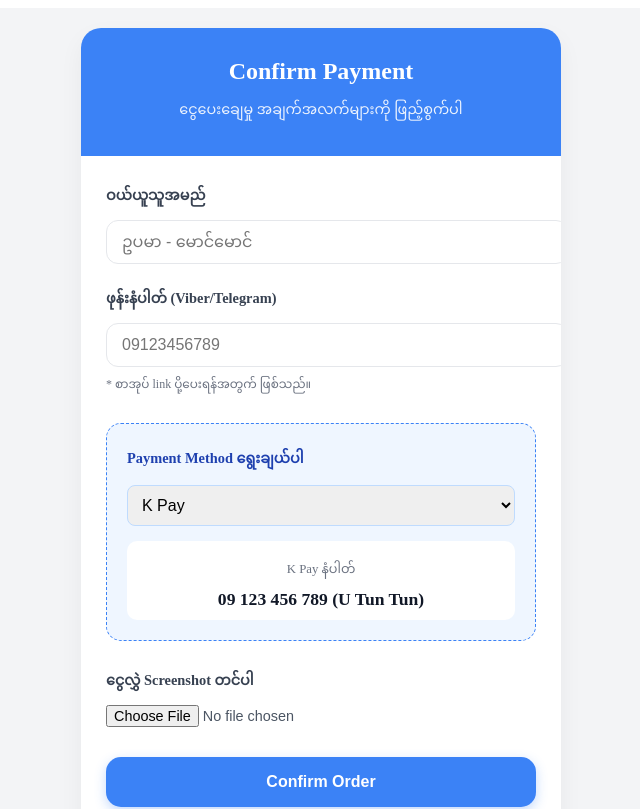
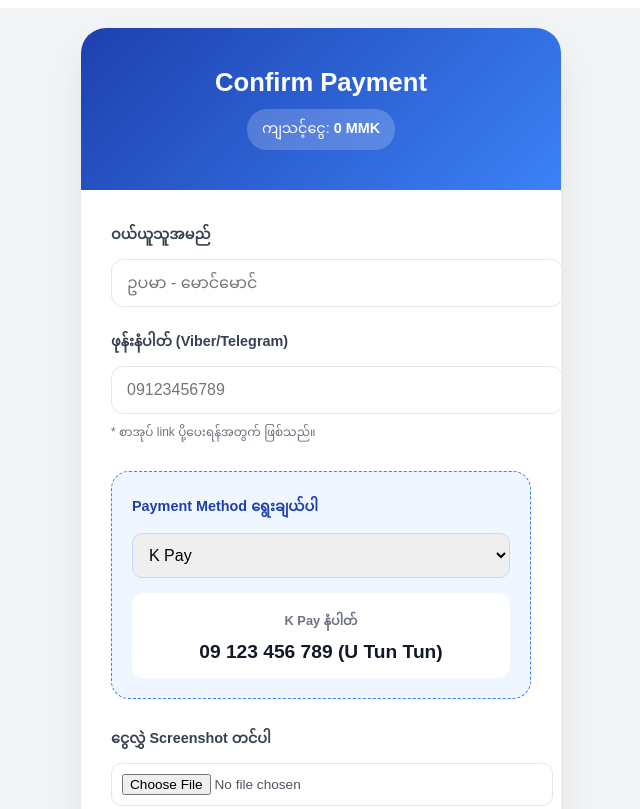
Before and after one commit to tunmyatwin82/ebook-platform, a Next.js app in the folder frontend/: page /checkout in a window 1280 px wide. Shown: the top 809 px of the page, without its empty margins (319-959 px from the left). Built offline with nearby package versions, Linux system fonts and the light colour scheme.

Commit message:
Add order success page

```diff
--- a/frontend/src/app/checkout/page.js
+++ b/frontend/src/app/checkout/page.js
@@ -7,12 +7,14 @@ function CheckoutContent() {
   const router = useRouter();
   const searchParams = useSearchParams();
   const [loading, setLoading] = useState(false);
+
   const [formData, setFormData] = useState({
     name: '',
     phone: '',
     paymentMethod: 'K Pay',
     screenshot: null,
-    book_id: searchParams.get('id')
+    book_id: searchParams.get('id'),
+    amount: searchParams.get('price') || 0 // URL မှ Price ကို လက်ခံရန် ထည့်သွင်းထားသည်
   });
 
   const paymentNumbers = {
@@ -29,8 +31,8 @@ function CheckoutContent() {
     setLoading(true);
     try {
       await submitOrder(formData);
-      alert("အော်ဒါတင်ခြင်း အောင်မြင်ပါသည်။ ခဏအတွင်း လူကြီးမင်း၏ ဖုန်းနံပါတ်သို့ ဆက်သွယ်ပေးပါမည်။");
-      router.push('/');
+      // Success Page သို့ လွှဲပြောင်းပေးခြင်း
+      router.push('/order-success');
     } catch (err) {
       alert("အော်ဒါတင်ခြင်း မအောင်မြင်ပါ။ အင်တာနက်လိုင်း ပြန်စစ်ပြီး ထပ်မံကြိုးစားကြည့်ပါ။");
     } finally {
@@ -39,16 +41,18 @@ function CheckoutContent() {
   };
 
   return (
-    <div style={{ backgroundColor: '#f3f4f6', minHeight: '100vh', padding: '20px' }}>
-      <div style={{ maxWidth: '480px', margin: '0 auto', backgroundColor: '#fff', borderRadius: '20px', overflow: 'hidden', boxShadow: '0 10px 25px rgba(0,0,0,0.05)' }}>
+    <div style={{ backgroundColor: '#f3f4f6', minHeight: '100vh', padding: '20px', fontFamily: 'sans-serif' }}>
+      <div style={{ maxWidth: '480px', margin: '0 auto', backgroundColor: '#fff', borderRadius: '25px', overflow: 'hidden', boxShadow: '0 20px 40px rgba(0,0,0,0.08)' }}>
 
         {/* Header Section */}
-        <div style={{ backgroundColor: '#3b82f6', padding: '30px 20px', textAlign: 'center', color: 'white' }}>
-          <h2 style={{ margin: 0, fontSize: '1.5rem', fontWeight: '700' }}>Confirm Payment</h2>
-          <p style={{ margin: '10px 0 0', opacity: '0.9', fontSize: '0.9rem' }}>ငွေပေးချေမှု အချက်အလက်များကို ဖြည့်စွက်ပါ</p>
+        <div style={{ background: 'linear-gradient(135deg, #1e40af 0%, #3b82f6 100%)', padding: '40px 20px', textAlign: 'center', color: 'white' }}>
+          <h2 style={{ margin: 0, fontSize: '1.6rem', fontWeight: '800' }}>Confirm Payment</h2>
+          <div style={{ marginTop: '12px', backgroundColor: 'rgba(255,255,255,0.2)', display: 'inline-block', padding: '5px 15px', borderRadius: '20px', fontSize: '0.9rem' }}>
+            ကျသင့်ငွေ: <b>{formData.amount} MMK</b>
+          </div>
         </div>
 
-        <form onSubmit={handleSubmit} style={{ padding: '25px' }}>
+        <form onSubmit={handleSubmit} style={{ padding: '30px' }}>
 
           {/* User Info Section */}
           <div style={{ marginBottom: '20px' }}>
@@ -57,7 +61,7 @@ function CheckoutContent() {
               type="text"
               placeholder="ဥပမာ - မောင်မောင်"
               required
-              style={{ width: '100%', padding: '12px 15px', borderRadius: '12px', border: '1px solid #e5e7eb', fontSize: '1rem', outline: 'none' }}
+              style={{ width: '100%', padding: '14px 15px', borderRadius: '12px', border: '1px solid #e5e7eb', fontSize: '1rem', outline: 'none', transition: 'border-color 0.2s' }}
               onChange={(e) => setFormData({...formData, name: e.target.value})}
             />
           </div>
@@ -68,17 +72,17 @@ function CheckoutContent() {
               type="tel"
               placeholder="09123456789"
               required
-              style={{ width: '100%', padding: '12px 15px', borderRadius: '12px', border: '1px solid #e5e7eb', fontSize: '1rem', outline: 'none' }}
+              style={{ width: '100%', padding: '14px 15px', borderRadius: '12px', border: '1px solid #e5e7eb', fontSize: '1rem', outline: 'none' }}
               onChange={(e) => setFormData({...formData, phone: e.target.value})}
             />
-            <small style={{ color: '#6b7280', fontSize: '0.75rem', marginTop: '5px', display: 'block' }}>* စာအုပ် link ပို့ပေးရန်အတွက် ဖြစ်သည်။</small>
+            <small style={{ color: '#6b7280', fontSize: '0.75rem', marginTop: '6px', display: 'block' }}>* စာအုပ် link ပို့ပေးရန်အတွက် ဖြစ်သည်။</small>
           </div>
 
           {/* Payment Details Section */}
-          <div style={{ padding: '20px', backgroundColor: '#eff6ff', borderRadius: '15px', marginBottom: '25px', border: '1px dashed #3b82f6' }}>
+          <div style={{ padding: '20px', backgroundColor: '#eff6ff', borderRadius: '18px', marginBottom: '25px', border: '1px dashed #3b82f6' }}>
             <label style={{ display: 'block', marginBottom: '10px', fontSize: '0.9rem', fontWeight: '700', color: '#1e40af' }}>Payment Method ရွေးချယ်ပါ</label>
             <select
-              style={{ width: '100%', padding: '10px', borderRadius: '8px', border: '1px solid #bfdbfe', fontSize: '1rem', marginBottom: '15px' }}
+              style={{ width: '100%', padding: '12px', borderRadius: '10px', border: '1px solid #bfdbfe', fontSize: '1rem', marginBottom: '15px', cursor: 'pointer' }}
               onChange={(e) => setFormData({...formData, paymentMethod: e.target.value})}
             >
               <option>K Pay</option>
@@ -87,9 +91,9 @@ function CheckoutContent() {
               <option>CB Pay</option>
             </select>
 
-            <div style={{ textAlign: 'center', padding: '10px', backgroundColor: 'white', borderRadius: '10px' }}>
-              <p style={{ margin: '5px 0', fontSize: '0.8rem', color: '#6b7280' }}>{formData.paymentMethod} နံပါတ်</p>
-              <p style={{ margin: '0', fontSize: '1.1rem', fontWeight: '800', color: '#111827' }}>
+            <div style={{ textAlign: 'center', padding: '15px', backgroundColor: 'white', borderRadius: '12px' }}>
+              <p style={{ margin: '0 0 5px 0', fontSize: '0.8rem', color: '#6b7280', fontWeight: '600' }}>{formData.paymentMethod} နံပါတ်</p>
+              <p style={{ margin: '0', fontSize: '1.2rem', fontWeight: '800', color: '#111827' }}>
                 {paymentNumbers[formData.paymentMethod]}
               </p>
             </div>
@@ -102,7 +106,7 @@ function CheckoutContent() {
               type="file"
               required
               accept="image/*"
-              style={{ fontSize: '0.9rem', color: '#4b5563' }}
+              style={{ width: '100%', padding: '10px', border: '1px solid #e5e7eb', borderRadius: '10px', fontSize: '0.85rem', color: '#4b5563' }}
               onChange={(e) => setFormData({...formData, screenshot: e.target.files[0]})}
             />
           </div>
@@ -113,22 +117,22 @@ function CheckoutContent() {
             disabled={loading}
             style={{
               width: '100%',
-              padding: '16px',
+              padding: '18px',
               backgroundColor: loading ? '#93c5fd' : '#3b82f6',
               color: 'white',
               border: 'none',
               borderRadius: '15px',
               fontWeight: '700',
-              fontSize: '1rem',
+              fontSize: '1.1rem',
               cursor: loading ? 'not-allowed' : 'pointer',
-              boxShadow: '0 4px 12px rgba(59, 130, 246, 0.3)',
-              transition: 'all 0.2s'
+              boxShadow: '0 8px 20px rgba(59, 130, 246, 0.3)',
+              transition: 'all 0.3s'
             }}
           >
             {loading ? 'Processing...' : 'Confirm Order'}
           </button>
 
-          <p style={{ textAlign: 'center', fontSize: '0.8rem', color: '#9ca3af', marginTop: '20px' }}>
+          <p style={{ textAlign: 'center', fontSize: '0.8rem', color: '#9ca3af', marginTop: '25px' }}>
             Secured Manual Payment System
           </p>
         </form>
@@ -137,10 +141,9 @@ function CheckoutContent() {
   );
 }
 
-// Suspense သည် useSearchParams အသုံးပြုရာတွင် build error မတက်စေရန် လိုအပ်ပါသည်
 export default function CheckoutPage() {
   return (
-    <Suspense fallback={<div style={{ textAlign: 'center', padding: '50px' }}>Loading...</div>}>
+    <Suspense fallback={<div style={{ textAlign: 'center', padding: '100px', fontFamily: 'sans-serif' }}>Loading Checkout...</div>}>
       <CheckoutContent />
     </Suspense>
   );
```
Also changed, not shown: frontend/src/app/order-success/page.js (added, +69 -0 lines).
